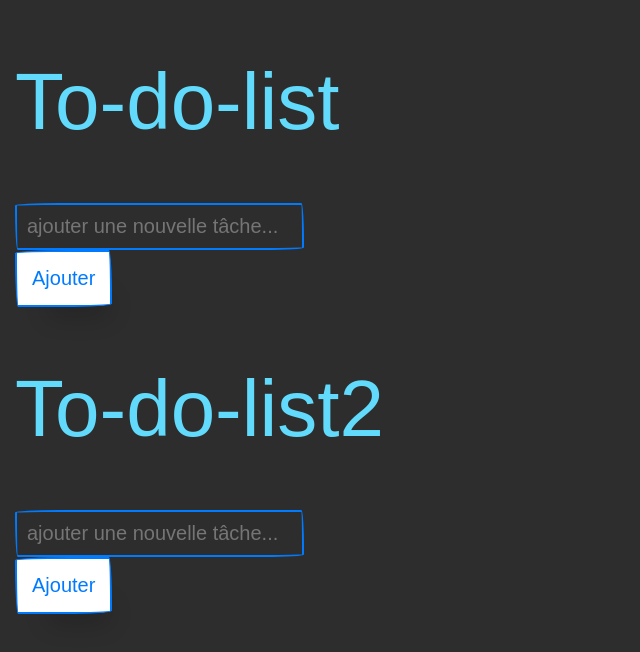
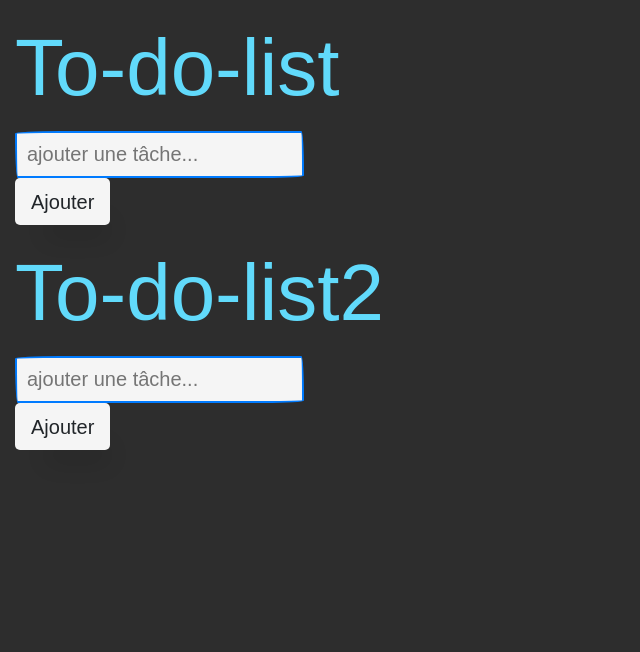
Before and after one commit to SabrinaMouginot/To-Do-List_React, a plain HTML site: page index.html in a window 1280 px wide. Shown: the whole page, without its empty margins (0-640 px from the left). Drawn offline with nearby package versions, Linux system fonts and the light colour scheme; a web font is replaced by a local one.

Commit message:
ajout de style

```diff
--- a/index.html
+++ b/index.html
@@ -18,8 +18,8 @@
                         <div id="app">
                                 <h1>To-do-list</h1>
                                 <form ref="form" onSubmit={this.onSubmit} className="form-inline">
-                                        <input type="text" ref="itemName" className="form-control" placeholder="ajouter une nouvelle tâche..."/>
-                                        <button type="submit" className="btn btn-default">Ajouter</button>
+                                        <input class="area" type="text" ref="itemName" className="form-control" placeholder="ajouter une tâche..."/>
+                                        <button class="btn" type="submit" className="btn btn-default">Ajouter</button>
                                 </form>
                         </div>
 
--- a/script.js
+++ b/script.js
@@ -1,2 +1,2 @@
 document.write("<h1>To-do-list2</h1>");
-document.write("<form ref='form' onSubmit={this.onSubmit} className='form-inline'><input type='text' ref='itemName' className='form-control' placeholder='ajouter une nouvelle tâche...'/><button type='submit' className='btn btn-default'>Ajouter</button> </form>");
+document.write("<form ref='form' onSubmit={this.onSubmit} className='form-inline'><input class='area' type='text' ref='itemName' className='form-control' placeholder='ajouter une tâche...'/><button class='btn' type='submit' className='btn btn-default'>Ajouter</button> </form>");
--- a/style.css
+++ b/style.css
@@ -3,3 +3,11 @@ html, body {
     color: #61DAFB;
     background: #2D2D2D;
   }
+
+  h1 {
+    margin: 20px 0 15px 0;
+  }
+
+  .area, .btn{
+    background-color: whitesmoke;
+  }
```
